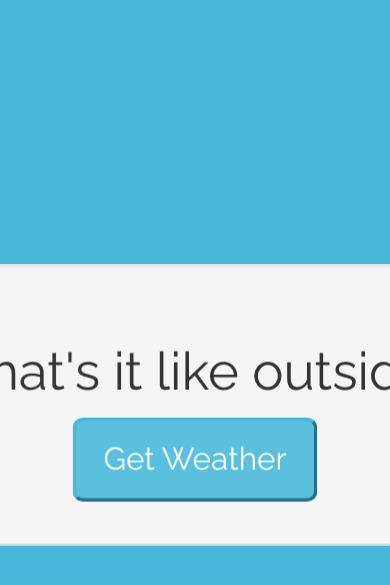
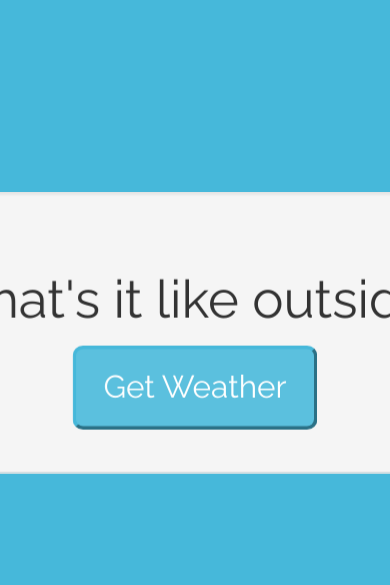
Before and after one commit to svram/local-weather, a Flask app: page / in a window 390 px wide; the page is wider, and only the part inside the window is pictured. Shown: the top 585 px of that part. Run offline with Flask 2, Linux system fonts and the light colour scheme; some libraries are stand-ins or nearby versions.

Commit message:
modify margin on well

```diff
--- a/static/css/custom.css
+++ b/static/css/custom.css
@@ -36,7 +36,7 @@ body{
   .well{
     width:100%;
     height: 100%;
-    margin: 90% auto auto auto;
+    margin: 70% auto auto auto;
     /*font-size: 50px;*/
     transform: perspective(700px) translateZ(300px);
 
```
